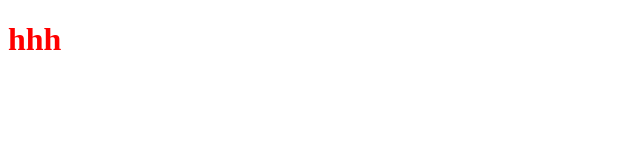
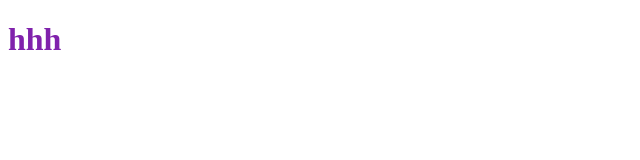
Before and after one commit to jameesleee/demo1, a plain HTML site: page index.html in a window 1280 px wide. Shown: the whole page, without its empty margins (0-640 px from the left). Drawn offline with Linux system fonts and the light colour scheme.

Commit message:
Update style.css
color changed

```diff
--- a/style.css
+++ b/style.css
@@ -129,5 +129,5 @@ audio {
   background: linear-gradient(to right bottom, white, #b5f5ec 100%);
 }
 h1 {
-  color: red;
+  color: rgb(128, 34, 172);
 }
```
